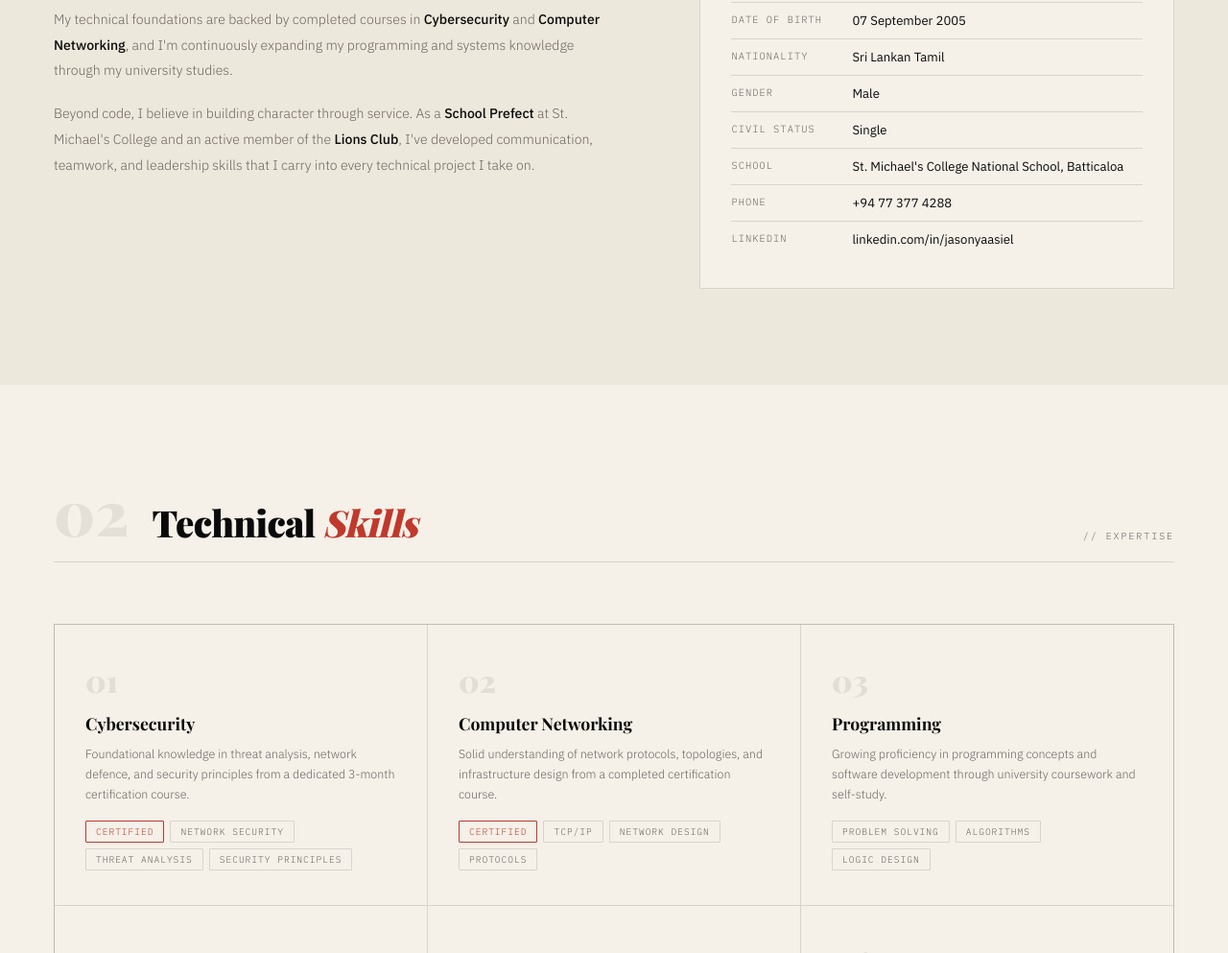
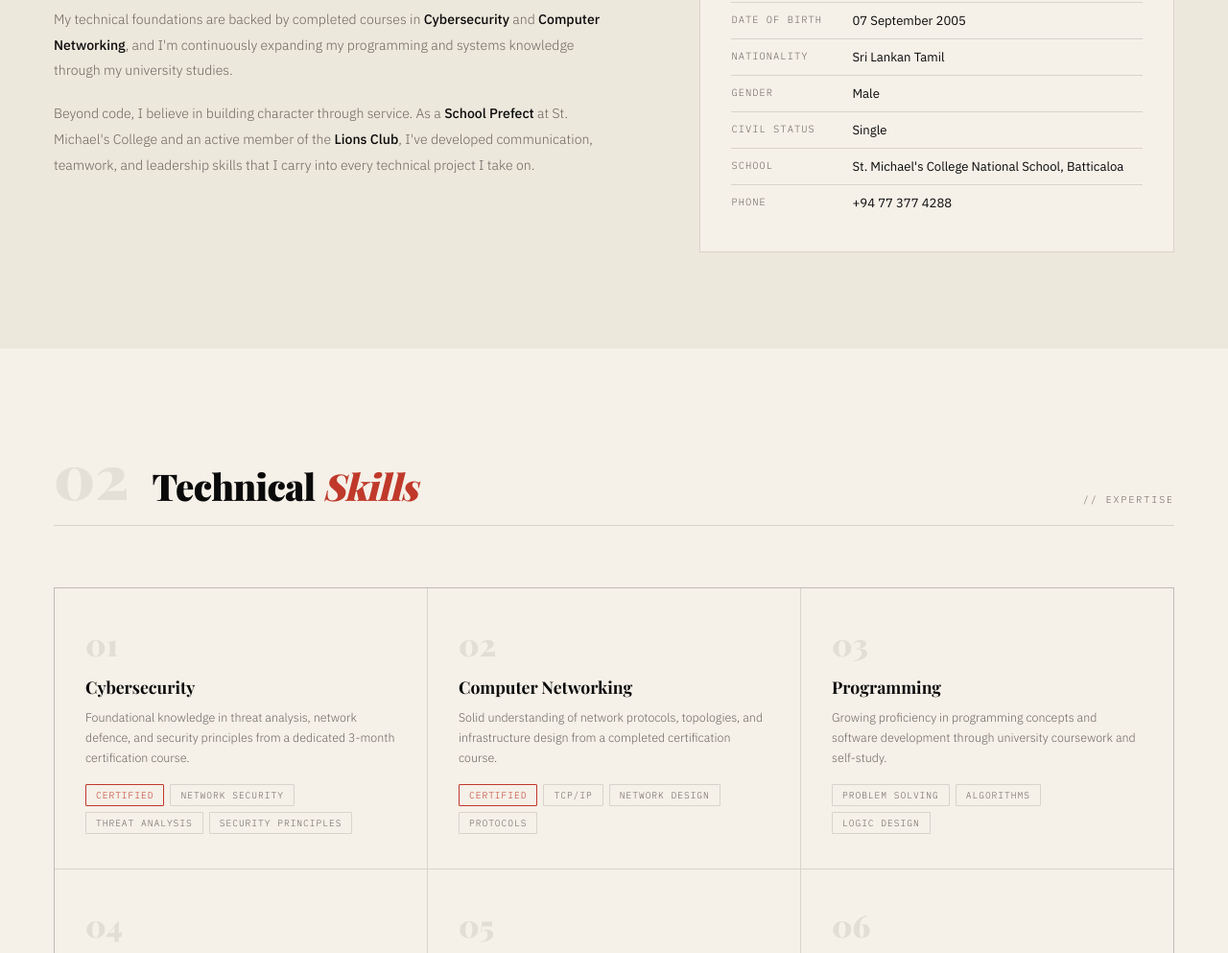
Before and after one commit to JasonYaasiel/jason-portfolio, a plain HTML site: page index.html in a window 1280 px wide. Shown: the part 1167-2160 px from the top of the page at 96% size. Drawn offline with nearby package versions, Linux system fonts and the light colour scheme; a web font is replaced by a local one.

Commit message:
Add files via upload

```diff
--- a/index.html
+++ b/index.html
@@ -3,7 +3,7 @@
 <head>
 <meta charset="UTF-8"/>
 <meta name="viewport" content="width=device-width, initial-scale=1.0"/>
-<title>Kavalan Jason Yaasiel | Information Systems</title>
+<title>Jason Yaasiel's Portfolio</title>
 <link href="https://fonts.googleapis.com/css2?family=Playfair+Display:ital,wght@0,700;0,900;1,700&family=IBM+Plex+Mono:wght@300;400;500&family=IBM+Plex+Sans:wght@300;400;500&display=swap" rel="stylesheet"/>
 <style>
 /* =========================
@@ -988,7 +988,6 @@ footer {
       <div class="detail-row"><span class="d-key">Civil Status</span><span class="d-val">Single</span></div>
       <div class="detail-row"><span class="d-key">School</span><span class="d-val">St. Michael's College National School, Batticaloa</span></div>
       <div class="detail-row"><span class="d-key">Phone</span><span class="d-val">+94 77 377 4288</span></div>
-      <div class="detail-row" style="border-bottom:none;"><span class="d-key">LinkedIn</span><span class="d-val">linkedin.com/in/jasonyaasiel</span></div>
     </div>
   </div>
 </section>
```
